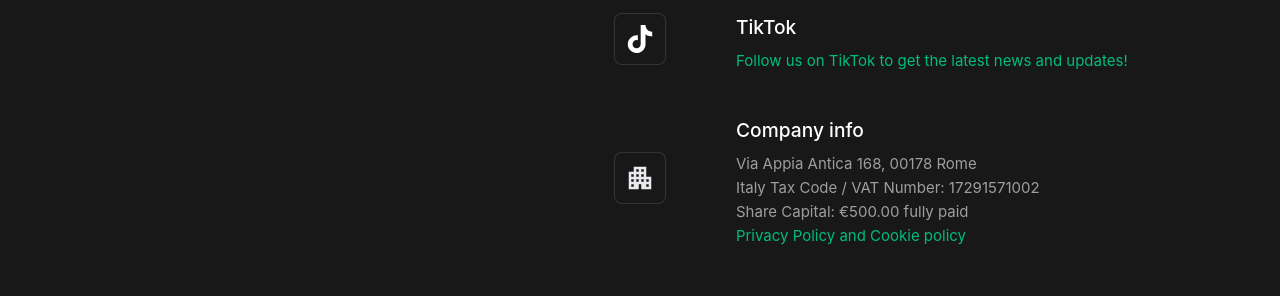
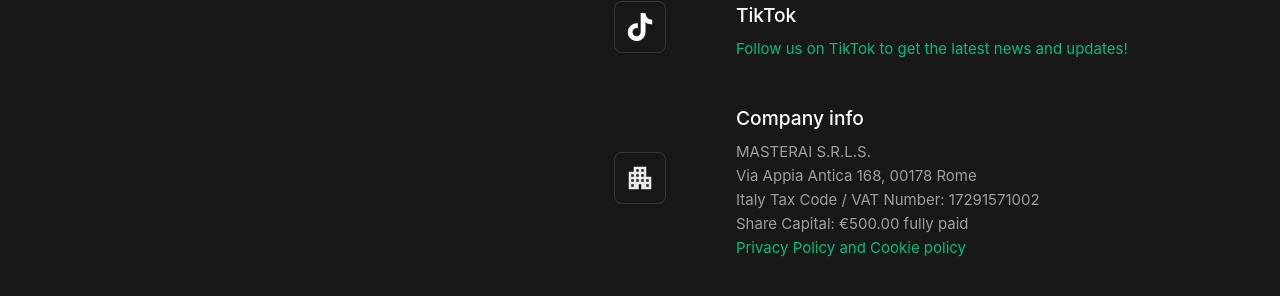
Before and after one commit to Dreaming-Codes/masterai-website, a Vue app: page / in a window 1280 px wide. Shown: the part 492-788 px from the top of the page. Built offline with nearby package versions, Linux system fonts and the light colour scheme.

Commit message:
add masterai srls to company info

```diff
--- a/src/components/TheWelcome.vue
+++ b/src/components/TheWelcome.vue
@@ -71,6 +71,8 @@ import { RouterLink } from "vue-router";
                 <IconCompany />
             </template>
             <template #heading>Company info</template>
+            MASTERAI S.R.L.S.
+            <br />
             Via Appia Antica 168, 00178 Rome
             <br />
             Italy Tax Code / VAT Number: 17291571002
```
